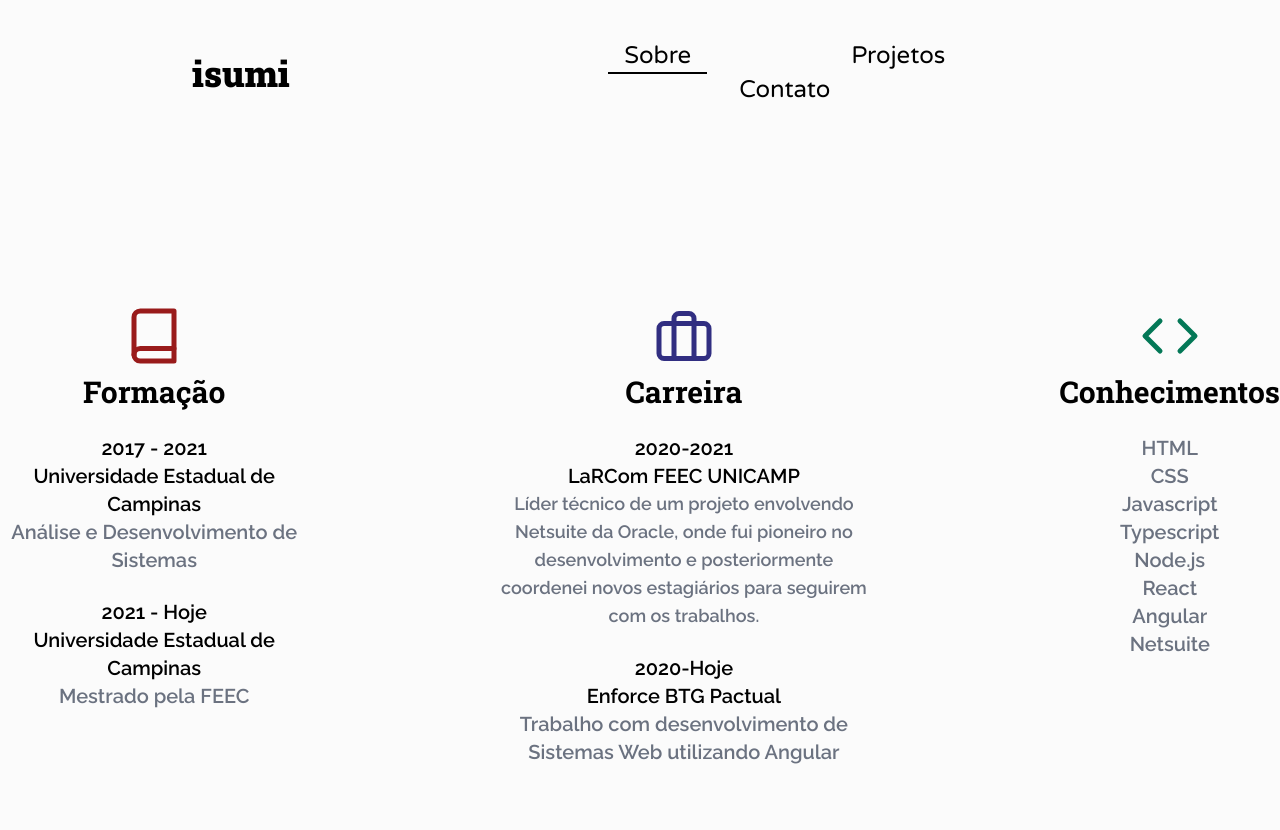
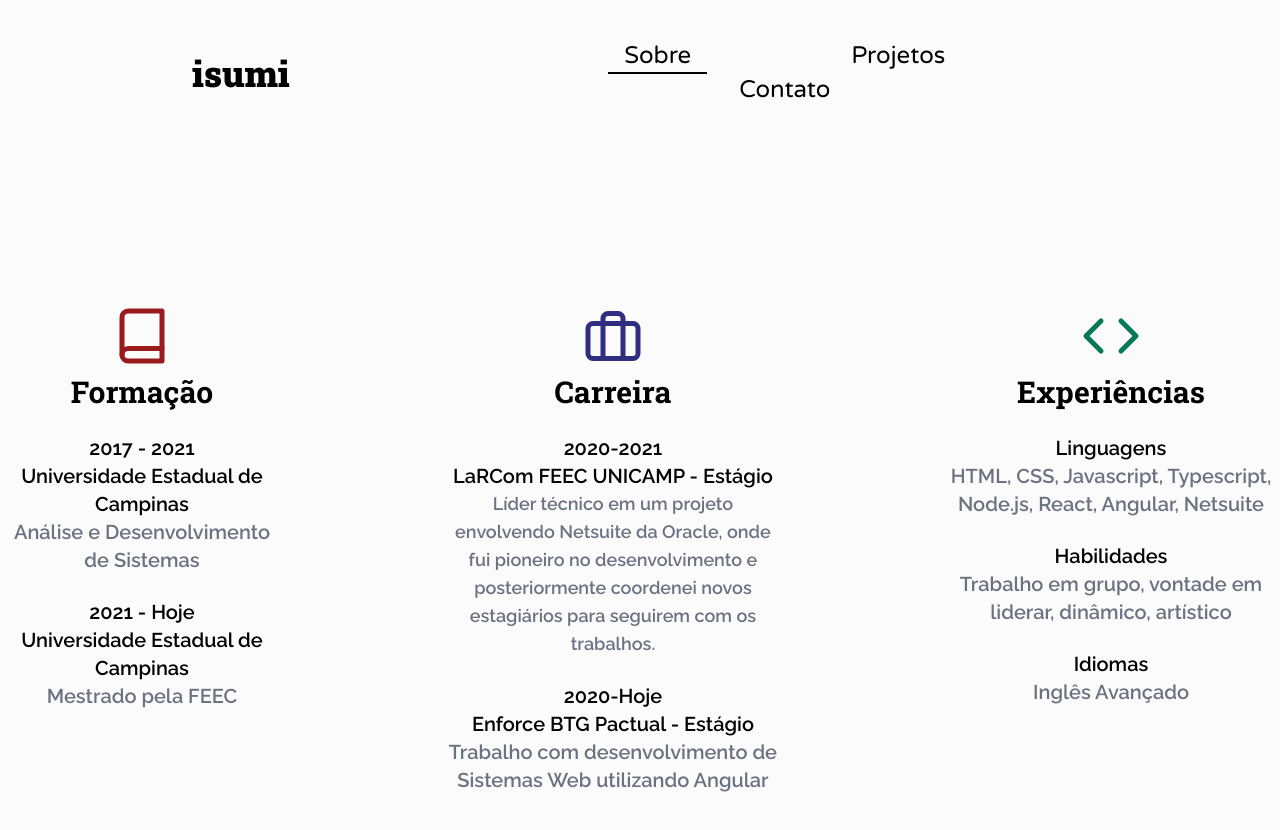
Before and after one commit to visumi/isumiweb, a React (Vite) app: page /sobre in a window 1280 px wide. Shown: the top 830 px of the page. Built offline with nearby package versions, Linux system fonts and the light colour scheme.

Commit message:
adicionado favicon

```diff
--- a/index.html
+++ b/index.html
@@ -2,7 +2,7 @@
 <html lang="en">
   <head>
     <meta charset="UTF-8" />
-    <link rel="icon" type="image/svg+xml" href="src/favicon.svg" />
+    <link rel="icon" type="image/svg+xml" href="src/assets/favicon.png" />
     <meta name="viewport" content="width=device-width, initial-scale=1.0" />
     <!-- Descricao que vai aparecer embaixo do titulo do google -->
     <meta
--- a/src/About.tsx
+++ b/src/About.tsx
@@ -3,7 +3,7 @@ import { FiBook, FiBriefcase, FiCode } from 'react-icons/fi';
 
 const About: FC = () => (
   <div>
-    <div className="my-40 flex justify-center space-x-48">
+    <div className="my-40 flex justify-center space-x-40">
       <div>
         <FiBook className="text-6xl text-red-800 mx-auto" />
         <p className="font-serif font-bold text-black text-3xl mt-2 mb-6 text-center">Formação</p>
@@ -33,17 +33,17 @@ const About: FC = () => (
           2020-2021
         </p>
         <p className="font-sans font-semibold text-black text-xl max-w-md text-center">
-          LaRCom FEEC UNICAMP
+          LaRCom FEEC UNICAMP - Estágio
         </p>
         <p className="font-sans font-semibold text-gray-500 text-lg max-w-md text-center">
-          Líder técnico de um projeto envolvendo Netsuite da Oracle, onde fui pioneiro no desenvolvimento e
+          Líder técnico em um projeto envolvendo Netsuite da Oracle, onde fui pioneiro no desenvolvimento e
           posteriormente coordenei novos estagiários para seguirem com os trabalhos.
         </p>
         <p className="font-sans font-semibold text-black text-xl max-w-md text-center mt-6">
           2020-Hoje
         </p>
         <p className="font-sans font-semibold text-black text-xl max-w-md text-center">
-          Enforce BTG Pactual
+          Enforce BTG Pactual - Estágio
         </p>
         <p className="font-sans font-semibold text-gray-500 text-xl max-w-md text-center">
           Trabalho com desenvolvimento de Sistemas Web utilizando Angular
@@ -51,23 +51,18 @@ const About: FC = () => (
       </div>
       <div>
         <FiCode className="text-6xl text-green-700 mx-auto" />
-        <p className="font-serif font-bold text-black text-3xl mt-2 mb-6 text-center">Conhecimentos</p>
+        <p className="font-serif font-bold text-black text-3xl mt-2 mb-6 text-center">Experiências</p>
+        <p className="font-sans font-semibold text-black text-xl max-w-md text-center">Linguagens</p>
         <p className="font-sans font-semibold text-gray-500 text-xl max-w-md text-center">
-          HTML
-          <br />
-          CSS
-          <br />
-          Javascript
-          <br />
-          Typescript
-          <br />
-          Node.js
-          <br />
-          React
-          <br />
-          Angular
-          <br />
-          Netsuite
+          HTML, CSS, Javascript, Typescript, Node.js, React, Angular, Netsuite
+        </p>
+        <p className="font-sans font-semibold text-black text-xl max-w-md text-center mt-6">Habilidades</p>
+        <p className="font-sans font-semibold text-gray-500 text-xl max-w-md text-center">
+          Trabalho em grupo, vontade em liderar, dinâmico, artístico
+        </p>
+        <p className="font-sans font-semibold text-black text-xl max-w-md text-center mt-6">Idiomas</p>
+        <p className="font-sans font-semibold text-gray-500 text-xl max-w-md text-center">
+          Inglês Avançado
         </p>
       </div>
     </div>
--- a/src/App.tsx
+++ b/src/App.tsx
@@ -1,7 +1,7 @@
 import React from 'react';
 import { BrowserRouter as Router, Route, Switch } from 'react-router-dom';
 import About from './About';
-import NotFound from './components/NotFound';
+import NotFound from './NotFound';
 import Header from './Header';
 import Home from './Home';
 
--- a/src/components/NotFound.tsx
+++ b/src/NotFound.tsx
@@ -1,5 +1,5 @@
 import React, { FC } from 'react';
-import images from '../images';
+import images from './images';
 
 const NotFound: FC = () => (
   <div className="flex flex-grow justify-between">
```
Also changed, not shown: src/assets/favicon.png (added).
